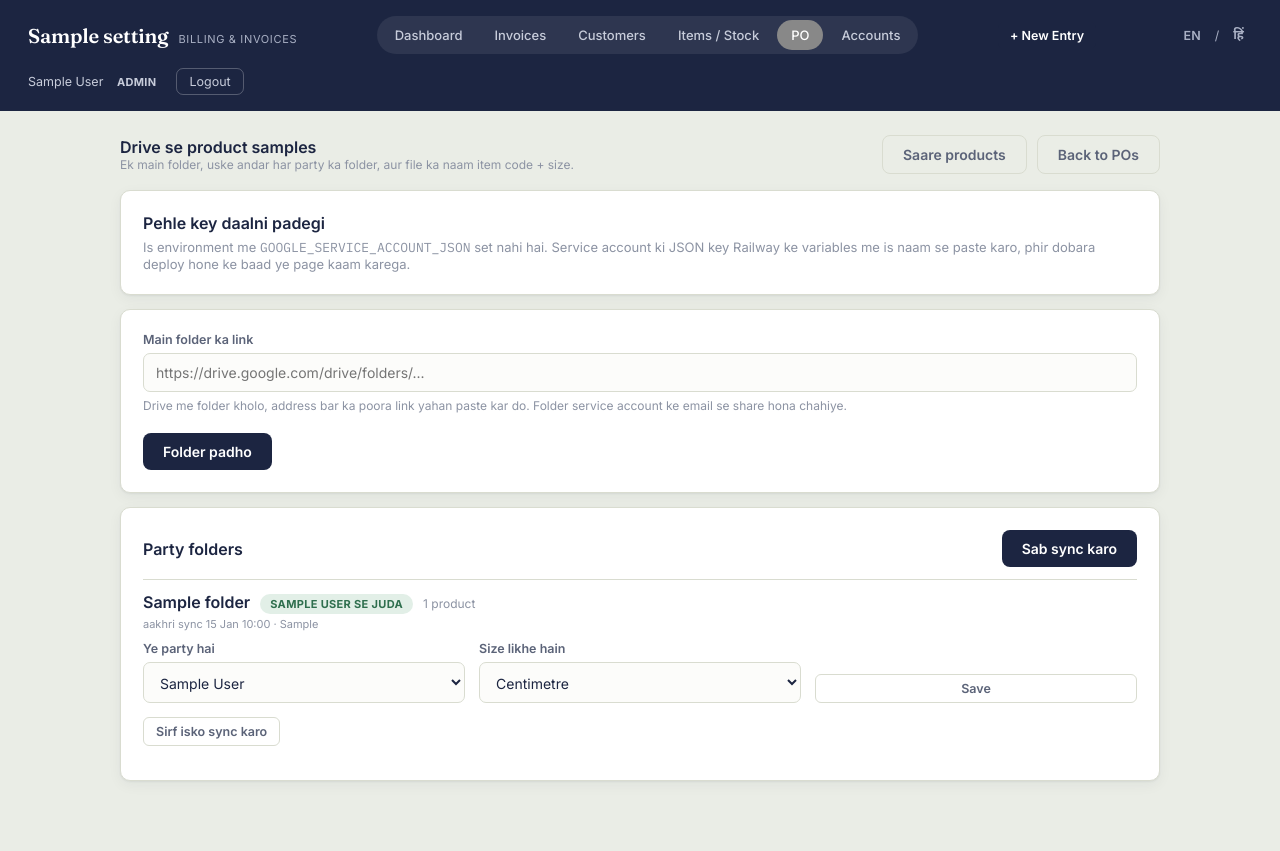
After one commit to Julius00778/packaging-billing-app, a Flask app: page /po/drive in a window 1280 px wide. The commit adds this page. Run offline with Flask 3, Linux system fonts and the light colour scheme; a user stored in the database is signed in; tables that the repository leaves empty hold one stand-in row (values such as "Sample post"); some libraries are stand-ins or nearby versions.

Commit message:
Drive sync ka page

```diff
--- /dev/null
+++ b/templates/po_drive.html
@@ -0,0 +1,119 @@
+{% extends "base.html" %}
+{% set active = "po" %}
+{% block title %}Drive samples{% endblock %}
+{% block content %}
+
+<div class="toolbar">
+  <div style="flex:1;">
+    <div style="font-weight:600;">Drive se product samples</div>
+    <div style="font-size:12px;color:var(--ink-faint);">
+      Ek main folder, uske andar har party ka folder, aur file ka naam item code + size.
+    </div>
+  </div>
+  <a class="btn btn-ghost" href="{{ url_for('po.mappings_page') }}">Saare products</a>
+  <a class="btn btn-ghost" href="{{ url_for('po.po_list') }}">Back to POs</a>
+</div>
+
+{% if not key_set %}
+  <div class="card panel-pad" style="margin-bottom:14px;">
+    <div style="font-weight:600;margin-bottom:6px;">Pehle key daalni padegi</div>
+    <div style="font-size:13px;color:var(--ink-faint);">
+      Is environment me <span class="mono">GOOGLE_SERVICE_ACCOUNT_JSON</span> set nahi hai.
+      Service account ki JSON key Railway ke variables me is naam se paste karo, phir
+      dobara deploy hone ke baad ye page kaam karega.
+    </div>
+  </div>
+{% endif %}
+
+<div class="card panel-pad" style="margin-bottom:14px;">
+  <form method="POST" action="{{ url_for('po.drive_set_folder') }}">
+    <div class="field">
+      <label>Main folder ka link</label>
+      <input type="text" name="root_link" value="{{ root_link }}"
+             placeholder="https://drive.google.com/drive/folders/...">
+      <div style="font-size:12px;color:var(--ink-faint);">
+        Drive me folder kholo, address bar ka poora link yahan paste kar do.
+        Folder service account ke email se share hona chahiye.
+      </div>
+    </div>
+    <div class="btn-row">
+      <button class="btn btn-primary" type="submit">Folder padho</button>
+    </div>
+  </form>
+</div>
+
+{% if folders %}
+  <div class="card panel-pad">
+    <div class="toolbar" style="margin-bottom:12px;">
+      <div style="flex:1;font-weight:600;">Party folders</div>
+      <form method="POST" action="{{ url_for('po.drive_sync_now') }}">
+        <button class="btn btn-primary" type="submit">Sab sync karo</button>
+      </form>
+    </div>
+
+    {% for f in folders %}
+      <div style="border-top:1px solid var(--border);padding:12px 0;">
+        <div style="display:flex;gap:10px;align-items:baseline;flex-wrap:wrap;">
+          <span style="font-weight:600;">{{ f.folder_name }}</span>
+          {% if f.customer_id %}
+            <span class="badge paid">{{ f.customer.name }} se juda</span>
+            {% if counts.get(f.id) %}
+              <span style="font-size:12px;color:var(--ink-faint);">{{ counts[f.id] }} product</span>
+            {% endif %}
+          {% else %}
+            <span class="badge unpaid">kis party ka hai? batao</span>
+          {% endif %}
+        </div>
+
+        {% if f.last_synced %}
+          <div style="font-size:11px;color:var(--ink-faint);margin-top:3px;">
+            aakhri sync {{ f.last_synced.strftime('%d %b %H:%M') }} · {{ f.last_result }}
+          </div>
+        {% endif %}
+
+        <form method="POST" action="{{ url_for('po.drive_link_folder', folder_id=f.id) }}"
+              style="margin-top:10px;">
+          <div class="form-grid three">
+            <div class="field">
+              <label>Ye party hai</label>
+              <select name="customer_id">
+                <option value="">— abhi nahi —</option>
+                {% for c in customers %}
+                  <option value="{{ c.id }}" {% if f.customer_id == c.id %}selected{% endif %}>{{ c.name }}</option>
+                {% endfor %}
+              </select>
+            </div>
+            <div class="field">
+              <label>Size likhe hain</label>
+              <select name="size_unit">
+                <option value="cm" {% if f.size_unit == 'cm' %}selected{% endif %}>Centimetre</option>
+                <option value="inch" {% if f.size_unit == 'inch' %}selected{% endif %}>Inch</option>
+                <option value="mm" {% if f.size_unit == 'mm' %}selected{% endif %}>Millimetre</option>
+              </select>
+            </div>
+            <div class="field" style="justify-content:flex-end;">
+              <label>&nbsp;</label>
+              <button class="btn btn-ghost btn-sm" type="submit">Save</button>
+            </div>
+          </div>
+        </form>
+
+        {% if f.customer_id %}
+          <form method="POST" action="{{ url_for('po.drive_sync_now') }}" style="display:inline;">
+            <input type="hidden" name="folder_id" value="{{ f.id }}">
+            <button class="btn btn-ghost btn-sm" type="submit">Sirf isko sync karo</button>
+          </form>
+        {% endif %}
+      </div>
+    {% endfor %}
+  </div>
+{% else %}
+  <div class="card panel-pad">
+    <div class="empty-state">
+      <div class="big">Abhi koi folder nahi</div>
+      <div>Upar main folder ka link daal ke "Folder padho" dabao.</div>
+    </div>
+  </div>
+{% endif %}
+
+{% endblock %}
--- a/templates/po_mappings.html
+++ b/templates/po_mappings.html
@@ -13,6 +13,7 @@
     </select>
     <button class="btn btn-ghost" type="submit">Filter</button>
   </form>
+  <a class="btn btn-ghost" href="{{ url_for('po.drive_page') }}">Drive samples</a>
   <a class="btn btn-ghost" href="{{ url_for('po.po_list') }}">Back to POs</a>
 </div>
 
```
